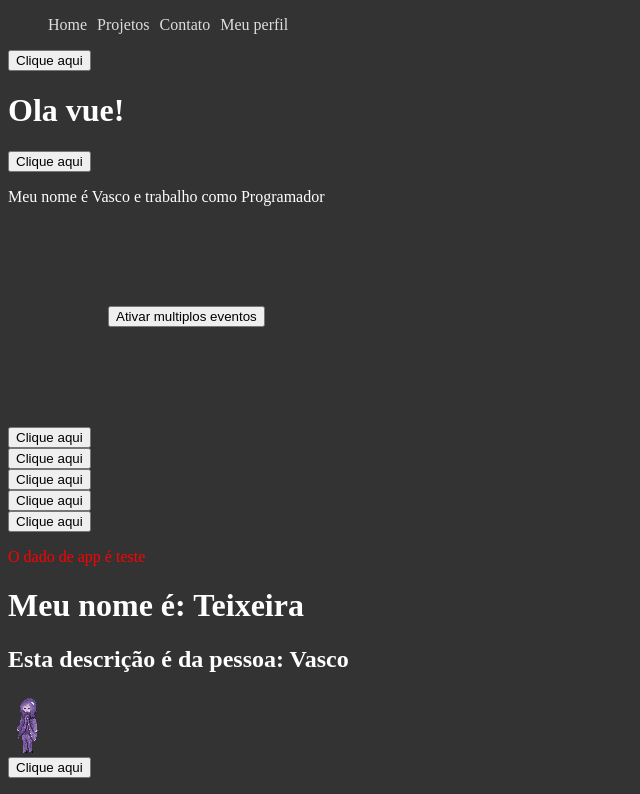
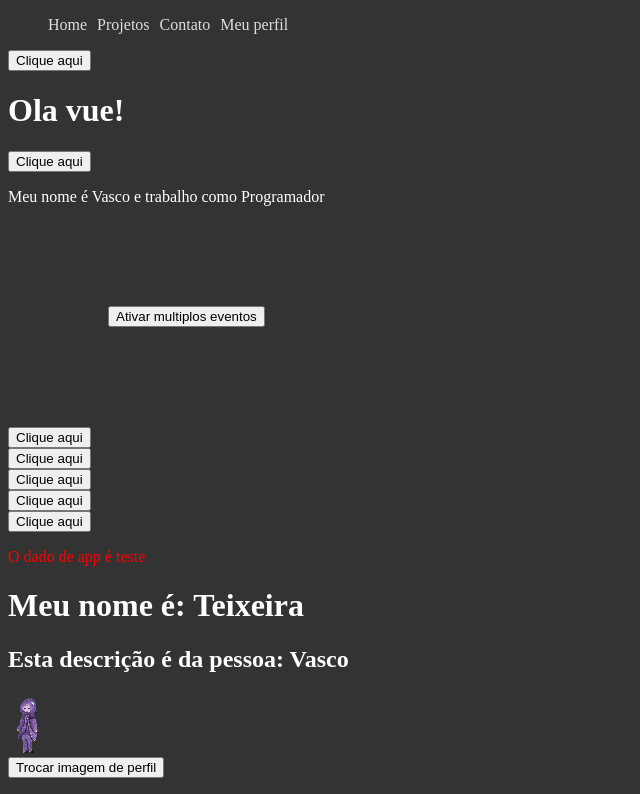
Before and after one commit to padky21/vim_tutorial, a Vue app: page / in a window 1280 px wide. Shown: the top 794 px of the page, without its empty margins (0-640 px from the left). Built offline with nearby package versions, Linux system fonts and the light colour scheme.

Commit message:
Aula #18 Emit
Edited:
Picture.vue

Added:
avatar.png
MudarImagem.vue

```diff
--- /dev/null
+++ b/src/components/MudarImagem.vue
@@ -0,0 +1,11 @@
+<template>
+<div>
+  <button @click="$emit('mudarImagem')">Trocar imagem de perfil</button>
+</div>
+</template>
+<script>
+export default {
+  name: 'MudarImagem',
+  emit: ['mudarImagem']
+}
+</script>
--- a/src/components/Picture.vue
+++ b/src/components/Picture.vue
@@ -1,19 +1,24 @@
 <template>
   <img :src="avatar" :alt="descricao"/>
-  <Reutilizacao/>
+  <MudarImagem @mudar-imagem="trocarImagem" />
 </template>
 
 <script>
-  import Reutilizacao from "@/components/Reutilizacao";
+  import MudarImagem from "@/components/MudarImagem";
   export default {
     // eslint-disable-next-line vue/multi-word-component-names
     name: 'Picture',
-    components: {Reutilizacao},
+    components: {MudarImagem},
     data() {
       return{
         avatar: "/img/deb.png",
         descricao: "Vasco Teixeira"
       }
+    },
+    methods: {
+      trocarImagem(){
+        this.avatar = "/img/avatar.png"
+      }
     }
   }
 </script>
```
Also changed, not shown: public/img/avatar.png (added).
